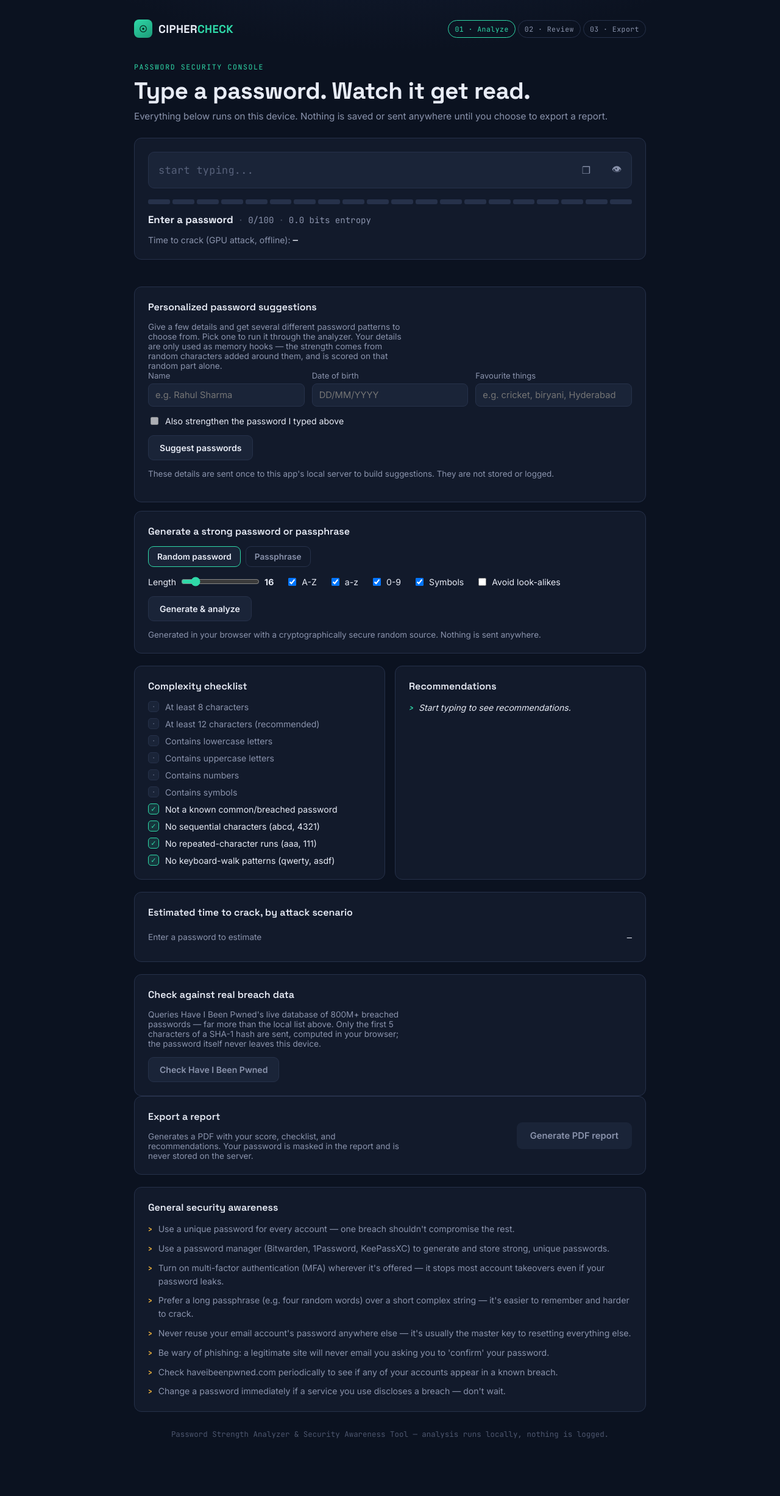
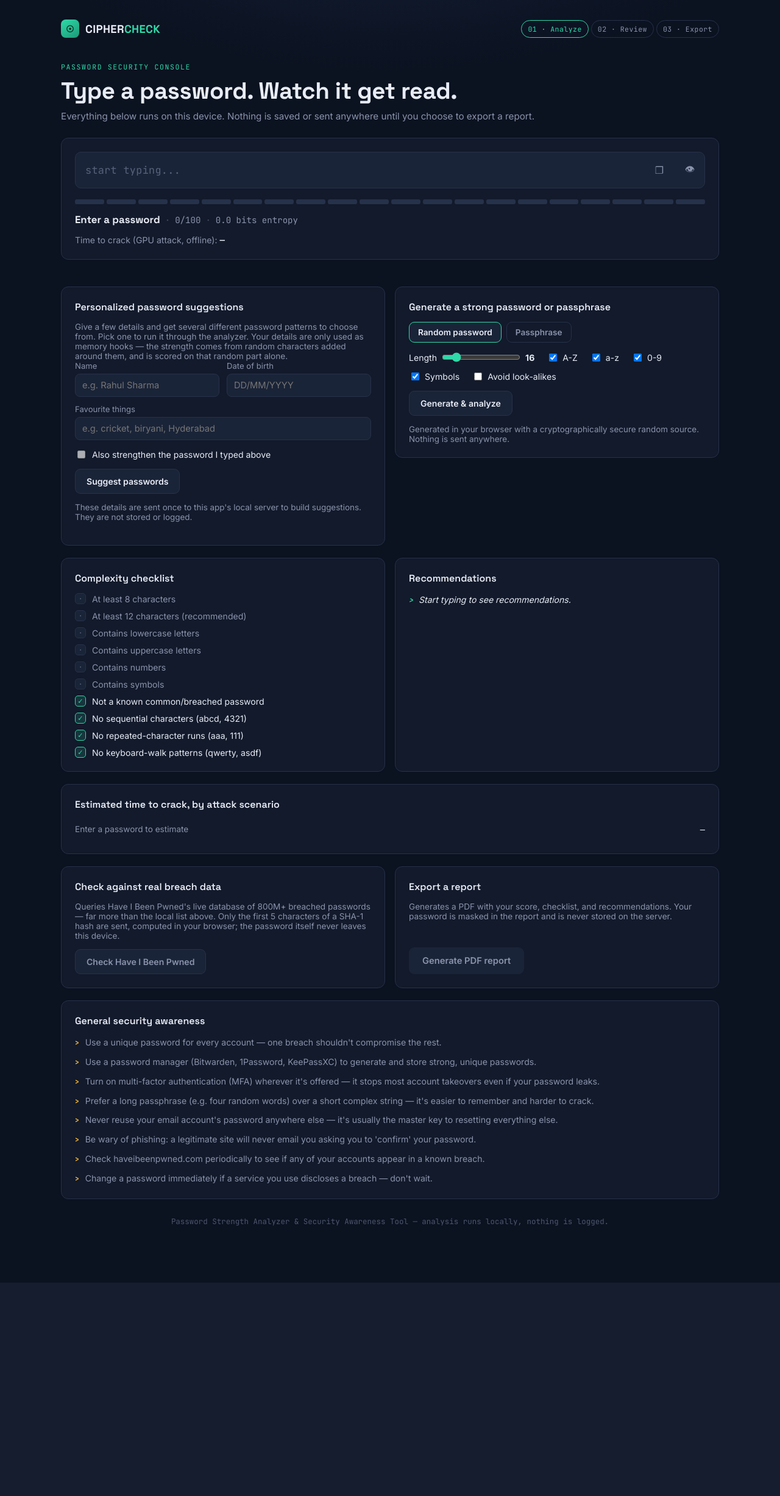
Before and after one commit to ydhitler1-arch/password-strength-analyzer, a Flask app: page / in a window 1280 px wide. Shown: the whole page at 61% size. After the commit the page ends 2104 px from the top, so only its background shows below. Run offline with Flask 3, Linux system fonts and the light colour scheme.

Commit message:
Widen page layout: side-by-side tool panels, paired breach/export cards, two-column tips

```diff
--- a/templates/index.html
+++ b/templates/index.html
@@ -38,7 +38,7 @@
   a { color: var(--strong); }
 
   .page {
-    max-width: 880px;
+    max-width: 1120px;
     margin: 0 auto;
     padding: 32px 20px 80px;
   }
@@ -251,6 +251,19 @@
 
   @media (max-width: 700px) {
     .grid-two { grid-template-columns: 1fr; }
+  }
+
+
+  /* ---------------- Wider layout: side-by-side tool panels ---------------- */
+  .tools-grid { display: grid; grid-template-columns: 1fr 1fr; gap: 16px; margin: 0 0 20px; align-items: start; }
+  .tools-grid .panel { margin-top: 0; }
+  .tools-grid .muted, .grid-two .muted { max-width: none; }
+  .pers-form label:nth-child(3) { grid-column: 1 / -1; }
+  .grid-two .hibp-panel, .grid-two .export-panel { margin: 0; height: 100%; }
+  .grid-two .export-panel { flex-direction: column; align-items: flex-start; justify-content: space-between; }
+  .awareness-list { display: grid; grid-template-columns: 1fr 1fr; gap: 10px 28px; }
+  @media (max-width: 900px) {
+    .tools-grid, .awareness-list { grid-template-columns: 1fr; }
   }
 
   .checklist, .rec-list, .awareness-list {
@@ -527,6 +540,7 @@
     </div>
   </section>
 
+  <div class="tools-grid">
   <section class="panel pers-panel" id="persPanel">
     <h2 class="panel-title">Personalized password suggestions</h2>
     <div class="pers-banner" id="persBanner" hidden>
@@ -585,6 +599,8 @@
     </div>
   </section>
 
+  </div>
+
   <section class="grid-two">
     <div class="panel">
       <h2 class="panel-title">Complexity checklist</h2>
@@ -605,6 +621,7 @@
     </div>
   </section>
 
+  <div class="grid-two">
   <section class="panel hibp-panel">
     <h2 class="panel-title">Check against real breach data</h2>
     <p class="muted">Queries Have I Been Pwned's live database of 800M+ breached passwords &mdash; far more than the local list above. Only the first 5 characters of a SHA-1 hash are sent, computed in your browser; the password itself never leaves this device.</p>
@@ -621,6 +638,8 @@
     </div>
     <button class="primary-btn" id="reportBtn" disabled>Generate PDF report</button>
   </section>
+
+  </div>
 
   <section class="panel awareness-panel">
     <h2 class="panel-title">General security awareness</h2>
```
